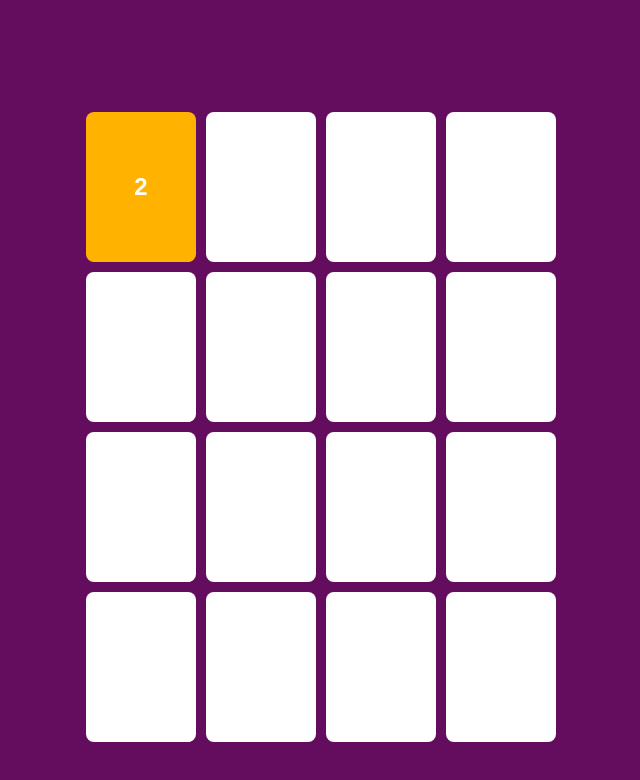
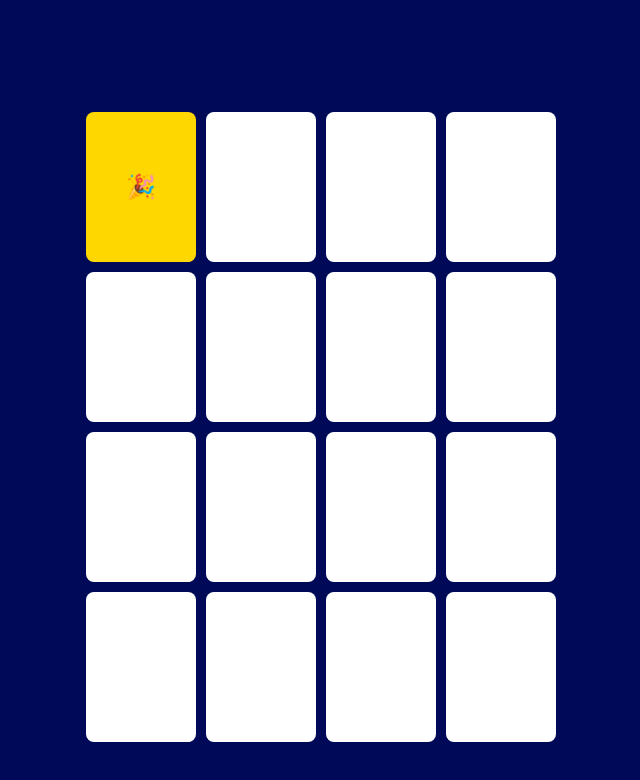
Before and after one commit to Aryan-jr-07/Memory-game, a plain HTML site: page index.htm in a window 1280 px wide. Both pictures are taken after a click on the element 460 px from the left and 187 px from the top of the page. Shown: the whole page, without its empty margins (319-959 px from the left). Drawn offline with Linux system fonts and the light colour scheme.

Commit message:
replace numbers to emoji

```diff
--- a/script.js
+++ b/script.js
@@ -1,4 +1,4 @@
-const symbols = ['1', '2', '3', '4', '5', '6', '7', '8'];
+const symbols = ["😀", "🎉", "🚀", "🔥", "❤️", "🌍", "🎶", "🍒"];
 let cards = [...symbols, ...symbols].sort(() => Math.random() - 0.5);
 
 const gameBoard = document.getElementById("gameBoard");
--- a/style.css
+++ b/style.css
@@ -1,7 +1,7 @@
 body {
   font-family: Arial, sans-serif;
   text-align: center;
-  background: #640D5F;
+  background: #000957;
 }
 h1 {
   color: white;
@@ -27,6 +27,6 @@ h1 {
   user-select: none;
 }
 .flipped {
-  background-color: #FFB200;
+  background-color: gold;
   color: white;
 }
```
